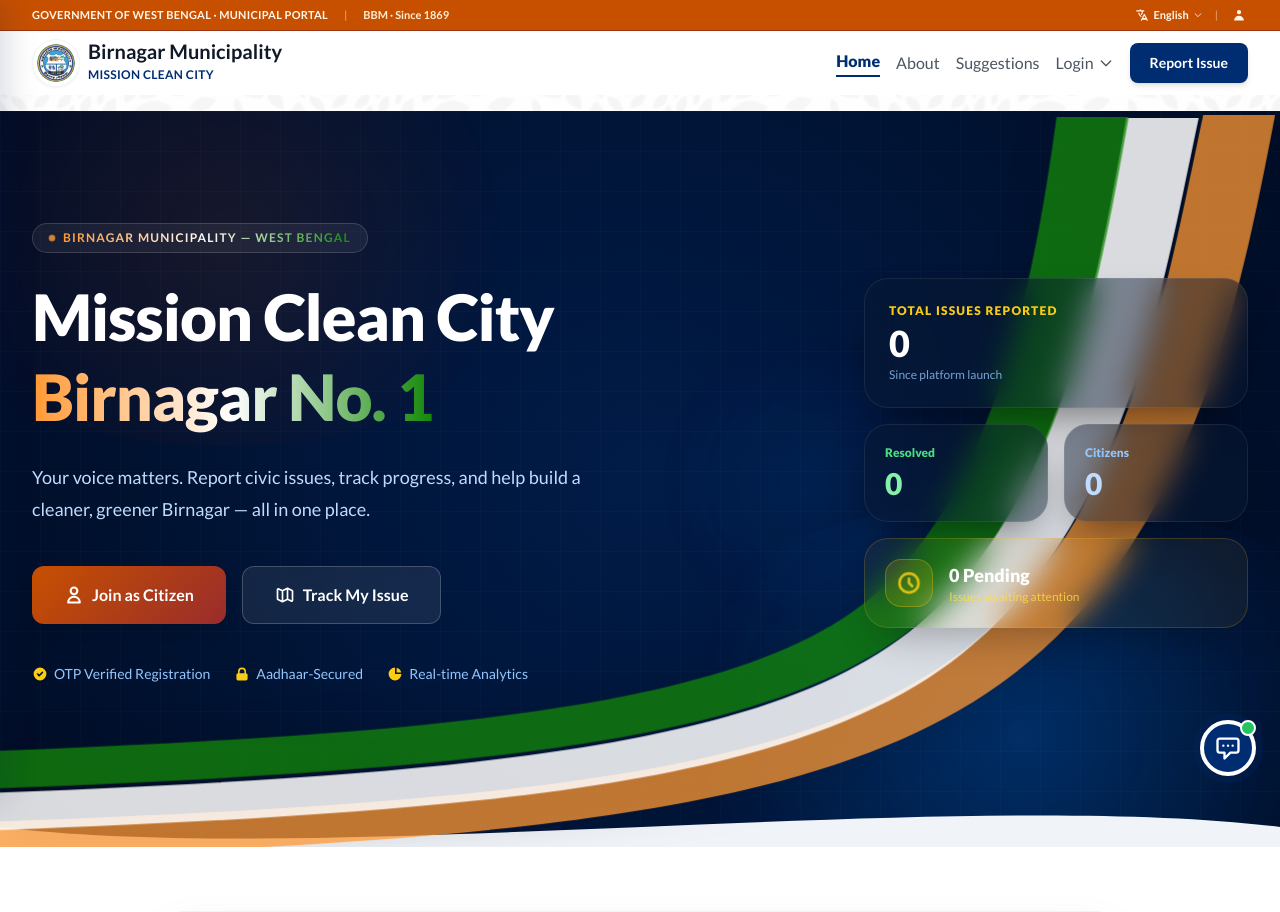
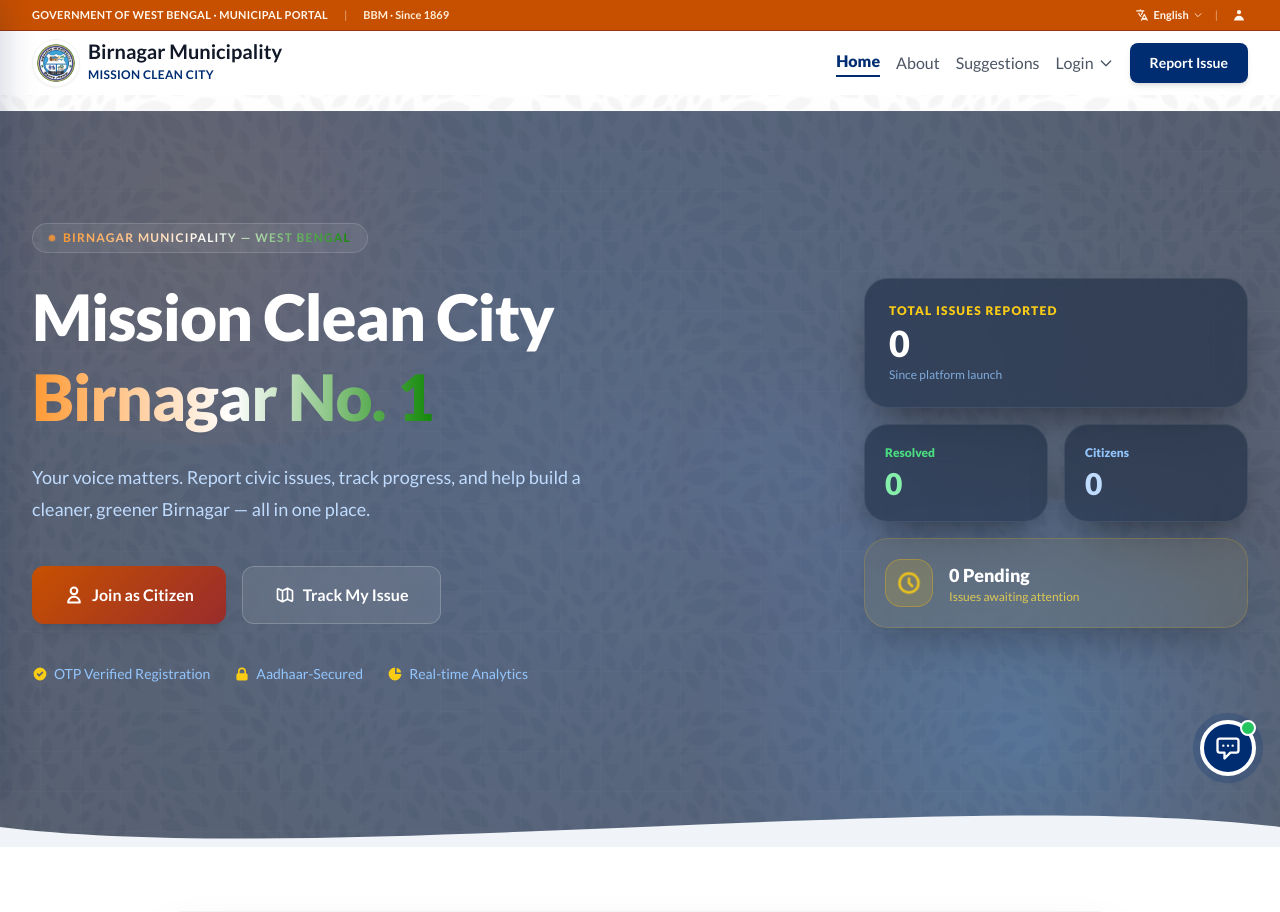
Before and after one commit to ronipaul2021/mission-clean-city, a Django app: page / in a window 1280 px wide. Shown: the top 912 px of the page. Run offline with Django 5.2, Linux system fonts and the light colour scheme; data that the repository does not hold is empty; some libraries are stand-ins or nearby versions.

Commit message:
style: Upgrade home hero background with premium navy and dark blue leaf texture

```diff
--- a/templates/home.html
+++ b/templates/home.html
@@ -7,7 +7,8 @@
 <!-- ═══════════════════════════════════════════════════════
      HERO SECTION
 ════════════════════════════════════════════════════════════ -->
-<section class="relative overflow-hidden" style="min-height:92vh; background: radial-gradient(circle at 50% 50%, #001b45 0%, #000c24 100%);">
+<section class="relative overflow-hidden"
+    style="min-height:92vh; background: radial-gradient(circle at 50% 50%, #001b45 0%, #000c24 100%);">
     <!-- Animated background blobs & Leaf/Grid Patterns -->
     <div class="absolute inset-0 overflow-hidden pointer-events-none">
         <!-- Radial Glow 1 (Warm Sunset Orange highlight) -->
@@ -25,16 +26,6 @@
 
         <!-- Premium Repeating Leaf Pattern Overlay -->
         <div class="leaf-pattern-bg"></div>
-
-        <!-- Premium Animated Tricolor Flag Waves -->
-        <svg class="absolute inset-0 w-full h-full pointer-events-none" viewBox="0 0 1440 800" preserveAspectRatio="none" style="filter: drop-shadow(0 0 20px rgba(0,0,0,0.15)); z-index: 1;">
-            <!-- Saffron Wave -->
-            <path class="flag-band flag-saffron" d="M 1440,0 C 1400,200 1350,450 1150,600 C 950,750 600,780 0,800 L 0,760 C 580,740 920,710 1100,570 C 1280,430 1320,180 1360,0 Z" fill="#FF9933" opacity="0.75" />
-            <!-- White Wave -->
-            <path class="flag-band flag-white" d="M 1360,0 C 1320,180 1280,430 1100,570 C 920,710 580,740 0,760 L 0,720 C 560,700 890,670 1050,540 C 1210,410 1250,160 1280,0 Z" fill="#FFFFFF" opacity="0.85" />
-            <!-- Green Wave -->
-            <path class="flag-band flag-green" d="M 1280,0 C 1250,160 1210,410 1050,540 C 890,670 560,700 0,720 L 0,680 C 540,660 860,630 1000,510 C 1140,390 1180,140 1200,0 Z" fill="#138808" opacity="0.75" />
-        </svg>
 
         <!-- Digital Technical Grid overlay -->
         <div
@@ -146,7 +137,8 @@
                 style="background:rgba(255,191,0,0.06);border:1.5px solid rgba(255,191,0,0.18);backdrop-filter:blur(16px);-webkit-backdrop-filter:blur(16px);box-shadow:0 20px 40px -15px rgba(0,0,0,0.3);">
                 <div class="w-12 h-12 rounded-2xl flex items-center justify-center flex-shrink-0"
                     style="background:rgba(255,191,0,0.15);border:1px solid rgba(255,191,0,0.3);">
-                    <svg class="w-6 h-6 text-yellow-400 animate-pulse" fill="none" stroke="currentColor" viewBox="0 0 24 24">
+                    <svg class="w-6 h-6 text-yellow-400 animate-pulse" fill="none" stroke="currentColor"
+                        viewBox="0 0 24 24">
                         <path stroke-linecap="round" stroke-linejoin="round" stroke-width="2.5"
                             d="M12 8v4l3 3m6-3a9 9 0 11-18 0 9 9 0 0118 0z" />
                     </svg>
@@ -270,8 +262,10 @@
                         <span class="text-xs text-gray-400 font-medium">{{ issue.resolved_at|date:"M d, Y" }}</span>
                     </div>
                     <div class="flex items-center gap-2 mb-3">
-                        <span class="px-2 py-0.5 bg-blue-50 text-primary text-xs font-bold rounded-lg">Ward {{ issue.ward_number }}</span>
-                        <span class="px-2 py-0.5 bg-gray-50 text-gray-600 text-xs font-medium rounded-lg">{{ issue.get_category_display }}</span>
+                        <span class="px-2 py-0.5 bg-blue-50 text-primary text-xs font-bold rounded-lg">Ward {{
+                            issue.ward_number }}</span>
+                        <span class="px-2 py-0.5 bg-gray-50 text-gray-600 text-xs font-medium rounded-lg">{{
+                            issue.get_category_display }}</span>
                     </div>
                     <p class="text-sm text-gray-600 flex-1 leading-relaxed line-clamp-3">
                         {{ issue.description|default:"Civic issue successfully resolved by the municipal team." }}
@@ -327,45 +321,15 @@
     .leaf-pattern-bg {
         position: absolute;
         inset: 0;
-        background-image: url("{% static 'images/leaf_pattern.png' %}");
+        background-image:
+            radial-gradient(circle at 50% 50%, rgba(0, 27, 69, 0.5) 0%, rgba(0, 12, 36, 0.95) 100%),
+            url("{% static 'images/leaf_pattern.png' %}");
         background-repeat: repeat;
-        background-size: auto;
-        opacity: 0.045;
-        mix-blend-mode: overlay;
-    }
-
-    /* Premium Tricolor Animated Flag Ribbon */
-    @keyframes flagWave {
-        0%, 100% {
-            transform: translate(0, 0) scale(1);
-        }
-        50% {
-            transform: translate(-10px, 8px) scale(1.02);
-        }
-    }
-
-    .flag-band {
-        transform-origin: top right;
-        transition: all 0.8s ease-in-out;
-    }
-
-    .flag-saffron {
-        animation: flagWave 9s ease-in-out infinite;
-    }
-
-    .flag-white {
-        animation: flagWave 9s ease-in-out infinite 1.8s;
-    }
-
-    .flag-green {
-        animation: flagWave 9s ease-in-out infinite 3.6s;
-    }
-
-    /* Smooth responsiveness for mobile viewports */
-    @media (max-width: 768px) {
-        .flag-band {
-            opacity: 0.5; /* Slightly fade on mobile to maintain high contrast with text */
-        }
+        background-size: auto, 280px;
+        background-blend-mode: overlay;
+        opacity: 0.35;
+        mix-blend-mode: screen;
+        pointer-events: none;
     }
 </style>
 
```
